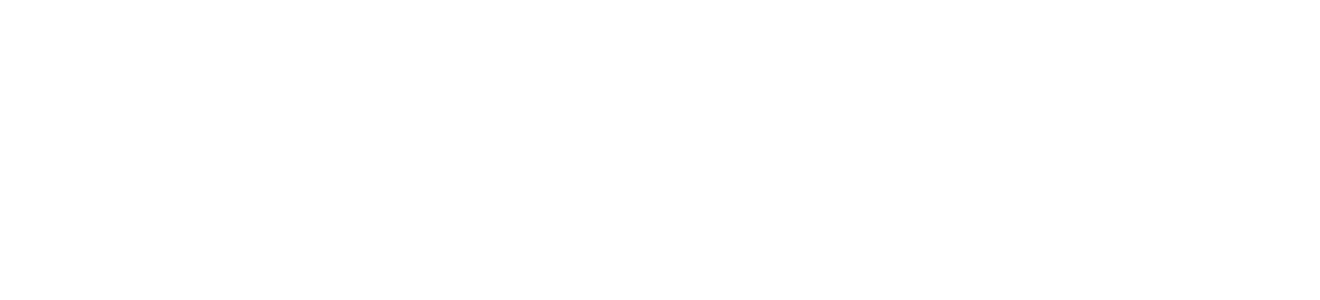
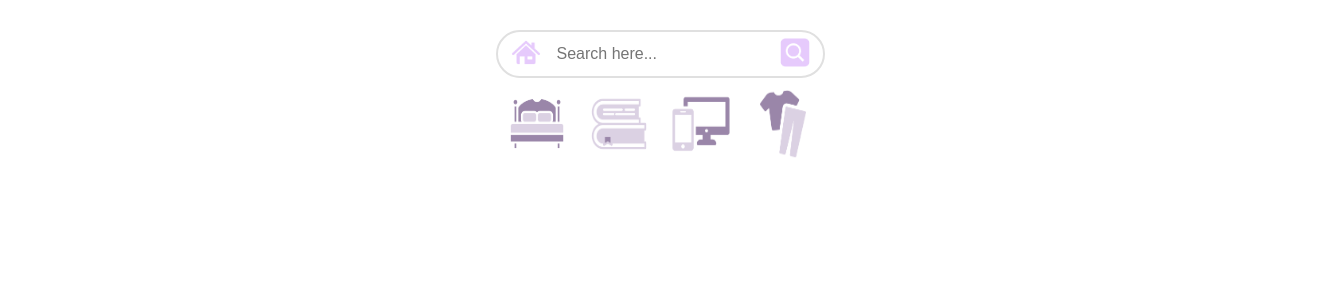
Before and after one commit to agiledev-students-fall2023/4-final-project-secondhand-goods-trading-platform, a React (Create React App) app in the folder front-end/: page /search in a window 1280 px wide. Before the commit this address had no page. Shown: the top 300 px of the page, 1320 px wide, since content can reach past the window. Built offline with nearby package versions, Linux system fonts and the light colour scheme.

Commit message:
Added a Search page.

```diff
--- a/front-end/src/App.js
+++ b/front-end/src/App.js
@@ -5,6 +5,8 @@
 
 
 import Homepage from './components/Home/Homepage';
+import SearchPage from './components/SearchPage/SearchPage';
+
 
 const App = props => {
   return (
@@ -15,6 +17,9 @@
             {/* a route for the home page */}
             <Route path="/" element={<Homepage />} />
 
+            {/* a route for the search page */}
+            <Route path="/search" element={<SearchPage />} />
+
           </Routes>
         </main>
       </Router>
--- a/front-end/src/components/Header/Header.js
+++ b/front-end/src/components/Header/Header.js
@@ -1,12 +1,37 @@
 import React from 'react';
 import './Header.css';
+import { Link, useLocation } from "react-router-dom"
+
 
 function Header() {
+    const location = useLocation();
+    const isSearchPage = location.pathname === "/SearchPage";
+
     return (
         <header className="header">
             <button className="icon-button"><img src={`${process.env.PUBLIC_URL}/home-icon.png`} alt="Home"/></button>
-            <input type="text" placeholder="Search here..." className="search-bar"/>
-            <button className="icon-button"><img src={`${process.env.PUBLIC_URL}/search-icon.png`} alt="Go"/></button>
+
+
+            {/*We want to render the components conditionally. If we are on any other page, searchbar takes us to search page. If we are already on search page, there is no need to go again.*/ }
+            {isSearchPage ? (
+                <input type="text" placeholder="Search here..." className="search-bar" />
+            ) : (
+                <Link to="/SearchPage">
+                    <input type="text" placeholder="Search here..." className="search-bar" />
+                </Link>
+            )}
+
+            {isSearchPage ? (
+                <button className="icon-button">
+                    <img src={`${process.env.PUBLIC_URL}/search-icon.png`} alt="Go" />
+                </button>
+            ) : (
+                <Link to="/SearchPage">
+                    <button className="icon-button">
+                        <img src={`${process.env.PUBLIC_URL}/search-icon.png`} alt="Go" />
+                    </button>
+                </Link>
+            )}
         </header>
     );
 }
--- a/front-end/src/components/ItemListings/ItemListings.css
+++ b/front-end/src/components/ItemListings/ItemListings.css
@@ -2,16 +2,18 @@
     flex: 1 1 45%;
     max-width: 40%;
     border: 1px solid #ccc;
-    margin: 10px 0;
     padding: 10px;
     border-radius: 5px;
-    box-shadow: 2px 2px 6px rgba(0, 0, 0, 0.1);
+    box-shadow: 2px 2px 6px rgba(105, 71, 134, 0.1);
     text-align: center;
+    background-color:#e8e0ef;
 }
 
 .item img {
     max-width: 75%;
-    height: auto;
+    width: 120px;
+    height: 100px;
+    object-fit: cover;
     margin-bottom: 16px;
 }
 
@@ -19,6 +21,5 @@
     display: flex;
     flex-wrap: wrap;
     justify-content: space-between;
-    gap: 1rem;
     padding: 1rem;
 }
--- a/front-end/src/components/ItemListings/ItemListings.js
+++ b/front-end/src/components/ItemListings/ItemListings.js
@@ -4,12 +4,14 @@
 
 function Item(props) {
     // Using a default image if props.details.image is not provided
-    const imageUrl = props.details.image || process.env.PUBLIC_URL + '/listing-placeholder.png';
+    const imageUrl = props.details.download_url  || process.env.PUBLIC_URL + '/listing-placeholder.png';
 
+
+    /* author and download_url are only for testing. Subject to change in future.*/
     return (
         <article className="item">
-            <img src={imageUrl} alt={props.details.title} />
-            <span>{props.details.title}</span>
+            <img src={imageUrl} alt={props.details.author} />
+            <span>{props.details.author}</span>
         </article>
     );
 }
@@ -19,8 +21,8 @@
     useEffect(() => {
         async function fetchData() {
             const result = await axios(
-                // Using the animals provided in class to test if the fetch from server is successful
-                "https://my.api.mockaroo.com/animals.json?key=d9ddfc40"
+                // Using the animals provided in class to test if the fetch is successful
+                "https://picsum.photos/v2/list?page=3&limit=100"
             );
             setData(result.data);
         }
@@ -29,17 +31,12 @@
     }, []);
 
     return (
-
-
-
-
         <>
             <section className="item-listings">
                 {data.map((item,index) => (
                     <Item key={index} details={item} />
                 ))}
             </section>
-
         </>
     );
 }
--- /dev/null
+++ b/front-end/src/components/SearchPage/SearchPage.css
@@ -0,0 +1,7 @@
+.search-page-container {
+    width: 100%;
+    display: flex;
+    flex-direction: column;
+    align-items: center;
+    padding: 20px;
+}
--- /dev/null
+++ b/front-end/src/components/SearchPage/SearchPage.js
@@ -0,0 +1,15 @@
+import React from 'react';
+import './SearchPage.css';
+import Header from '../Header/Header';
+import Categories from '../Categories/Categories';
+
+function SearchPage() {
+    return (
+        <div className="search-page-container">
+            <Header />
+            <Categories />
+        </div>
+    );
+}
+
+export default SearchPage;
```
